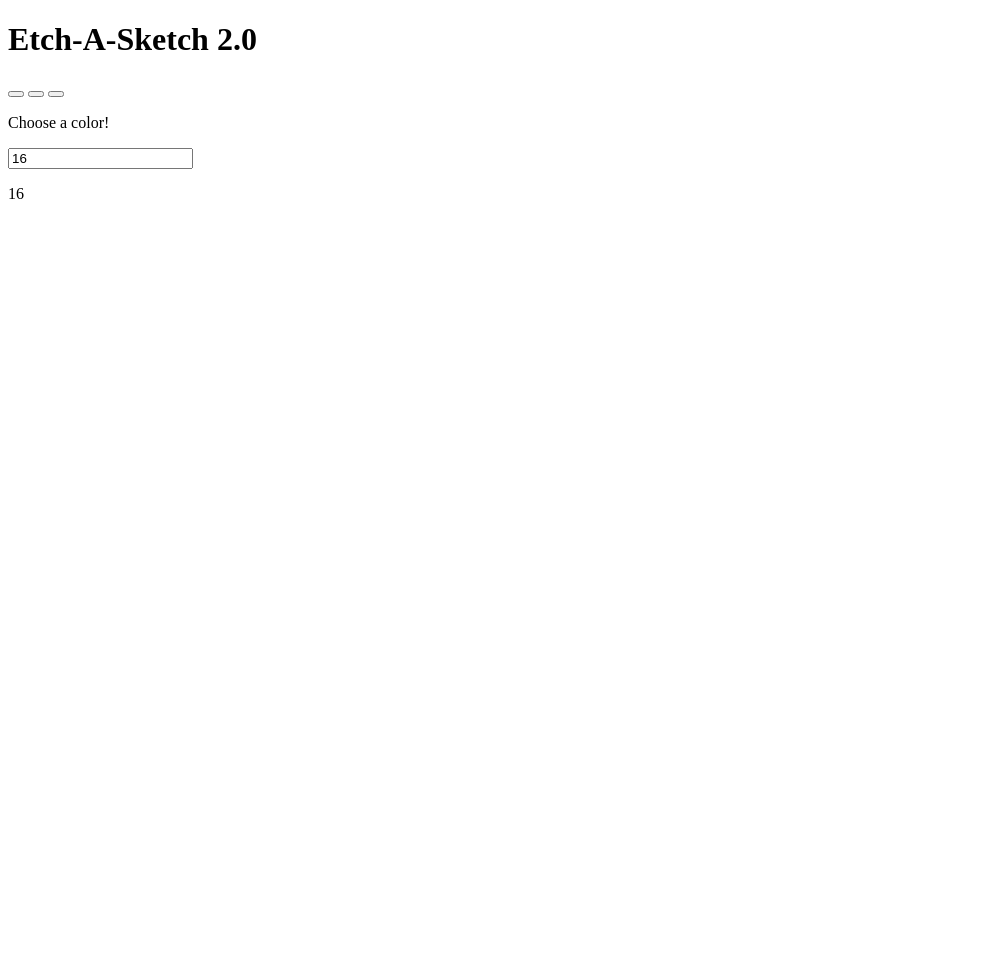
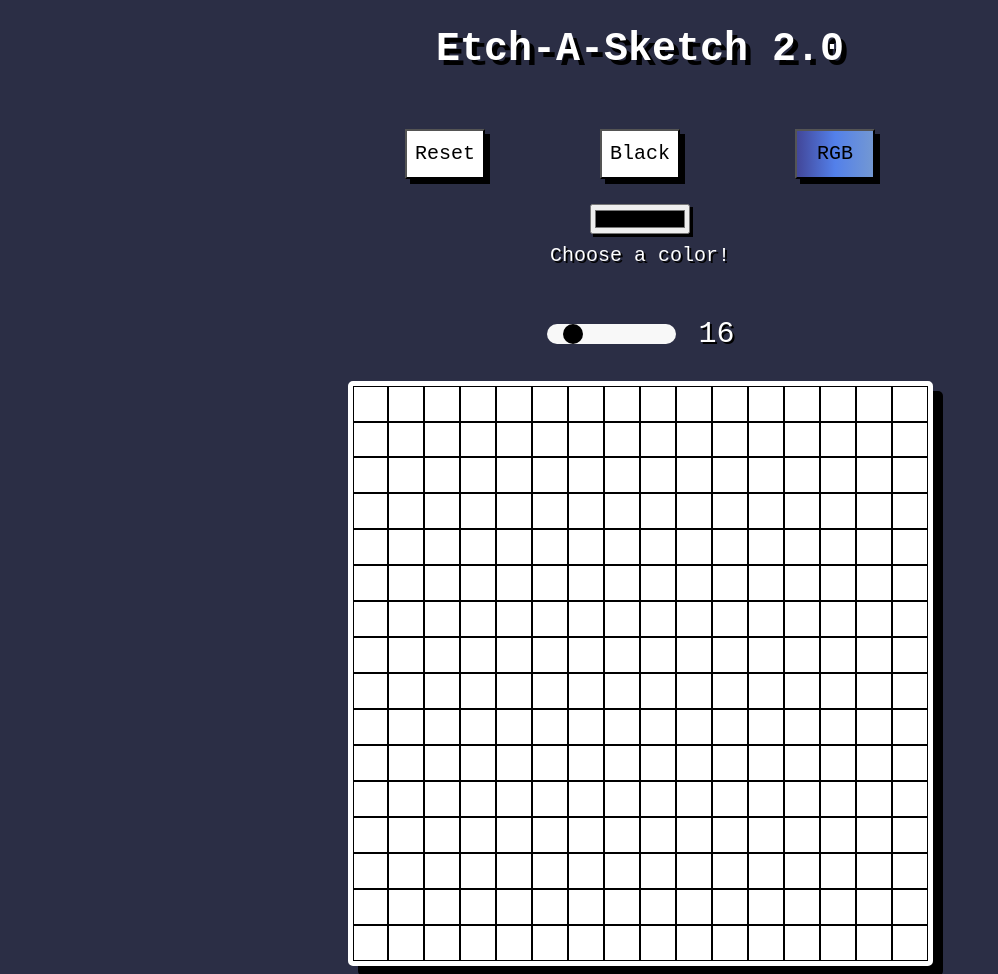
Before and after one commit to CarsonH19/etch-a-sketch-two, a plain HTML site: page index.html in a window 1280 px wide. Shown: the whole page, without its empty margins (0-998 px from the left). Before the commit the page ends 800 px from the top, so only its background shows below. Drawn offline with Linux system fonts and the light colour scheme.

Commit message:
final update

```diff
--- a/index.html
+++ b/index.html
@@ -5,26 +5,29 @@
     <meta http-equiv="X-UA-Compatible" content="IE=edge">
     <meta name="viewport" content="width=device-width, initial-scale=1.0">
     <link rel="stylesheet" href="styles.css">
-    <script src="script.js"></script>
+    <script src="script.js" defer></script>
     <title>Etch-A-Sketch 2.0</title>
 </head>
 <body>
     <h1 id="header">Etch-A-Sketch 2.0</h1>
+    <div class="container">
         <div class="btnContainer">
-        <button id="reset"></button>
-        <button id="black"></button>
-        <button id="rgb"></button>
+            <button id="reset">Reset</button>
+            <button id="black">Black</button>
+            <button id="rgb">RGB</button>
         </div>
 
-    <div type="color" id="colorSelector">
-        <p>Choose a color!</p>
+        <div class="colorSelector">
+            <input type="color" id="color">
+            <p class="colorText">Choose a color!</p>
         </div>
 
         <div class="sliderVal">
-          <input type="slider" min="0" max="100" value="16" id="slider">
+              <input type="range" min="2" max="100" value="16" id="slider">
               <p class="value">16</p>
         </div>
+    </div>
 
-    <div class="grid" id="grid"></div>
+    <div class="grid"></div>
 </body>
 </html>
--- a/script.js
+++ b/script.js
@@ -1,6 +1,6 @@
-const grid = document.getElementById('grid');
+const grid = document.querySelector('.grid');
 
-function createGrid ('div'){
+createGrid = () => {
     for (let i = 0; i < 256; i++ ) {
         const div = document.createElement('div');
         div.classList.add('cell');
@@ -11,31 +11,30 @@ function createGrid ('div'){
     }
 }
 
-function removeChild (parent){
-    while (parent.firstChild){
+function removeChild(parent){
+    while(parent.firstChild){
         parent.removeChild(parent.firstChild);
     }
 }
 
-function randomColor () {
+function randomColor(){
     let letters = '0123456789ABCDEF';
     let color = '#';
-    for (let i = 0, i < 6; i++) {
-        color += letters[(Math.floor(Math.random()) * 16)];
+    for (var i = 0; i < 6; i++) {
+        color += letters[Math.floor(Math.random() * 16)];
     }
     return color;
 }
 
 
-const slider = document.getElementById('slider');
-const sliderVal = document.getElementById('sliderVal');
-
-slider.addEventListener('click', function(){
+const slider = document.querySelector('#slider');
+const sliderVal = document.querySelector('.value');
+slider.addEventListener('input', function(){
     let val = document.getElementById('slider').value;
     sliderVal.textContent = val;
     removeChild(grid);
     grid.setAttribute('style', `grid-template-columns: repeat(${val}, 2fr); grid-template-rows: repeat(${val}, 2fr);`);
-    for (let i = 0; val*val; i++) {
+    for (let i = 0; i < val*val; i++) {
         const div = document.createElement('div');
         div.classList.add('cell');
         div.addEventListener('mouseover', function(event){
@@ -45,14 +44,12 @@ slider.addEventListener('click', function(){
   }
 });
 
-const reset = document.getElementById('reset');
+const reset = document.querySelector('#reset');
 reset.addEventListener('click', function(){
     let val = document.getElementById('slider').value;
     let cell = grid.children;
-    for (let i = 0; val*val; i++) {
-        cell.addEventListener('mouseover', function(event){
-            event.target.style.backgroundColor = 'white';
-        })
+    for (let i = 0; i < val*val; i++) {
+        cell[i].style.backgroundColor = 'white';
     }
 });
 
@@ -60,31 +57,31 @@ const rgb = document.getElementById('rgb');
 rgb.addEventListener('click', function(){
     let val = document.getElementById('slider').value;
     let cell = grid.children;
-    for (let i = 0; val*val; i++) {
-        cell.addEventListener('mouseover', function(event){
+    for (let i = 0; i < val*val; i++) {
+        cell[i].addEventListener('mouseover', function(event){
             event.target.style.backgroundColor = randomColor();
         })
     }
 });
 
 const black = document.getElementById('black');
-rgb.addEventListener('click', function(){
+black.addEventListener('click', function(){
     let val = document.getElementById('slider').value;
     let cell = grid.children;
-    for (let i = 0; val*val; i++) {
-        cell.addEventListener('mouseover', function(event){
-            event.target.style.backgroundColor = black;
+    for (let i = 0; i < val*val; i++) {
+        cell[i].addEventListener('mouseover', function(event){
+            event.target.style.backgroundColor = 'black';
         })
     }
 });
 
-const colorSelector = document.getElementById('colorSelector');
-rgb.addEventListener('input', function(){
+const colorSelector = document.querySelector('#color');
+colorSelector.addEventListener('input', function(){
     let val = document.getElementById('slider').value;
     let newColor = document.getElementById('color').value;
     let cell = grid.children;
-    for (let i = 0; val*val; i++) {
-        cell.addEventListener('mouseover', function(event){
+    for (let i = 0; i < val*val; i++) {
+        cell[i].addEventListener('mouseover', function(event){
             event.target.style.backgroundColor = newColor;
         })
     }
--- a/styles.css
+++ b/styles.css
@@ -0,0 +1,160 @@
+*{
+    font-family: 'VT323', monospace;
+}
+body{
+    display: flex;
+    justify-content: center;
+    align-items: center;
+    flex-direction: column;
+    background-color: rgb(43, 46, 69);
+    margin-top: -30px;
+}
+
+h1{
+    font-size: 40px;
+    color: #ffffff;
+    text-shadow: 5px 5px rgb(0, 0, 0);
+    padding: 30px;
+}
+
+.container {
+    display: flex;
+    flex-direction: column;
+    justify-content: space-evenly;
+}
+
+.btnContainer{
+    display: flex;
+    flex-direction: row;
+    width: 700px;
+    height: 50px;
+    justify-content: space-evenly;
+}
+
+button{
+    width: 80px;
+    font-size: 20px;
+    background-color: white;
+    box-shadow: 5px 5px;
+    outline: none;
+}
+
+.colorSelector{
+    display: flex;
+    flex-direction: column;
+    align-items: center;
+    font-size: 20px;
+    text-shadow: 2px 2px rgb(3, 3, 3);
+    color: #ffffff;
+    margin-top: 20px;
+    gap: 20px;
+}
+
+
+#color{
+    margin-top: 5px;
+    margin-bottom: -30px;
+    width: 100px;
+    height: 30px;
+    box-shadow: 3px 3px;
+}
+
+#color:hover{
+    transform: scale(1.1);
+}
+
+#color:active{
+    transform: scale(1.2);
+}
+
+button:hover{
+    transform: scale(1.1);
+}
+
+button:active{
+    transform: scale(1.2);
+}
+
+#rgb{
+    background: linear-gradient(to right, hwb(237 26% 40%), #5380ea, #7398d3);
+}
+
+.sliderVal{
+    display: flex;
+    flex-direction: row;
+    justify-content: center;
+    align-items: center;
+}
+
+#slider{
+    -webkit-appearance: none;
+    background: #f8f8f8;
+    outline: none;
+    border-radius: 30px;
+
+}
+
+#slider::-webkit-slider-thumb {
+    -webkit-appearance: none;
+    width: 20px;
+    height: 20px;
+    background: hsl(0, 0%, 0%);
+    border-radius: 50px;
+}
+
+#slider::-moz-range-thumb{
+    width: 25px;
+    height: 25px;
+    background: hsl(0, 0%, 0%);
+    border-radius: 50px;
+    text-shadow: 5px 5px hsl(0, 0%, 0%);
+}
+
+.value{
+    font-size: 30px;
+    padding-left: 20px;
+    color: #ffffff;
+    text-shadow: 2px 2px hsl(0, 0%, 0%);
+
+}
+
+.grid{
+    margin-top: 0px;
+    display: inline-grid;
+    grid-template-columns: repeat(16, 2fr);
+    grid-template-rows: repeat(16, 2fr);
+    border: 5px solid white;
+    border-radius: 5px;
+    height: 575px;
+    width: 575px;
+    background-color: gray;
+    box-shadow: 10px 10px;
+}
+
+.cell{
+    background-color: white;
+    border: 1px solid black;
+}
+
+footer{
+    font-size: 25px;
+    bottom: 0;
+    justify-content: center;
+    padding-top: 50px;
+}
+
+a{
+    text-decoration: none;
+    color: black;
+}
+
+a:hover{
+    text-decoration: underline;
+}
+
+#gh-logo{
+    width: 35px;
+    height: 35px;
+    margin-bottom: -9px;
+    margin-right: 10px;
+}
```
Lines whose indentation alone changed are shown as unchanged.
